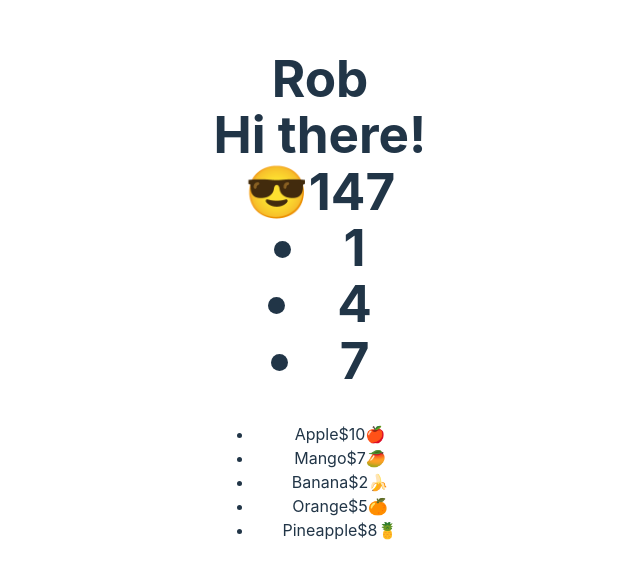
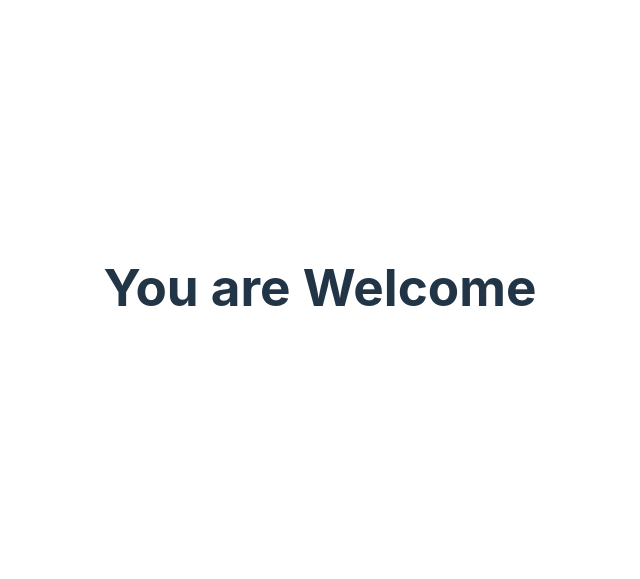
Before and after one commit to Maedeh-Saeidi/React-learning, a React (Vite) app in the folder react-learning(second part)/: page / in a window 1280 px wide. Shown: the part 113-692 px from the top of the page, without its empty margins (320-960 px from the left). Built offline with nearby package versions, Linux system fonts and the light colour scheme.

Commit message:
Conditonal Rendering Jsx and Components

```diff
--- a/react-learning(second part)/src/App.jsx
+++ b/react-learning(second part)/src/App.jsx
@@ -2,6 +2,7 @@ import { useState } from 'react'
 import './App.css'
 import Hello from './components/Hello'
 import Fruits from './components/Fruits'
+import ConditionalComponent from './components/ConditionalComponent'
 
 function App() {
   const person = {
@@ -12,8 +13,10 @@ function App() {
   }
   return (
     <>
-      <Hello person={person} />
-      <Fruits/>
+      {/* <Hello person={person} />
+      <Fruits />
+      */}
+      <ConditionalComponent></ConditionalComponent>
     </>
   )
 }
--- /dev/null
+++ b/react-learning(second part)/src/components/Code.jsx
@@ -0,0 +1,7 @@
+export default function Code() {
+  return (
+    <div>
+      <h1>Code everyday</h1>
+    </div>
+  )
+}
--- /dev/null
+++ b/react-learning(second part)/src/components/ConditionalComponent.jsx
@@ -0,0 +1,10 @@
+import Code from "./Code";
+import Welcome from "./Welcome";
+export default function ConditionalComponent() {
+  const display = true;
+  if (display) {
+    return <Welcome></Welcome>;
+  } else {
+    return <Code></Code>;
+  }
+}
--- /dev/null
+++ b/react-learning(second part)/src/components/Fruit.jsx
@@ -0,0 +1,7 @@
+export default function Fruit({name,price,emoji}) {
+  return (
+    <>
+    {emoji} {name} {price}
+    </>
+  )
+}
--- a/react-learning(second part)/src/components/Fruits.jsx
+++ b/react-learning(second part)/src/components/Fruits.jsx
@@ -1,3 +1,4 @@
+import Fruit from "./Fruit"
 export default function Fruits() {
   //const fruits = ["Apple", "Mango", "Banana", "Orange", "Pineapple"]
   const fruits = [
@@ -11,7 +12,7 @@ export default function Fruits() {
     <>
       <ul>
         {fruits.map(fruit => (
-          <li key={fruit}>{fruit.name}${fruit.price}{fruit.emoji}</li>
+          <h2><Fruit key={fruit.name} name={fruit.name} price={fruit.price} emoji={fruit.emoji} /></h2>
         ))}
       </ul>
     </>
--- /dev/null
+++ b/react-learning(second part)/src/components/Welcome.jsx
@@ -0,0 +1,7 @@
+export default function Welcome() {
+  return (
+    <div>
+      <h1>You are Welcome</h1>
+    </div>
+  )
+}
```
